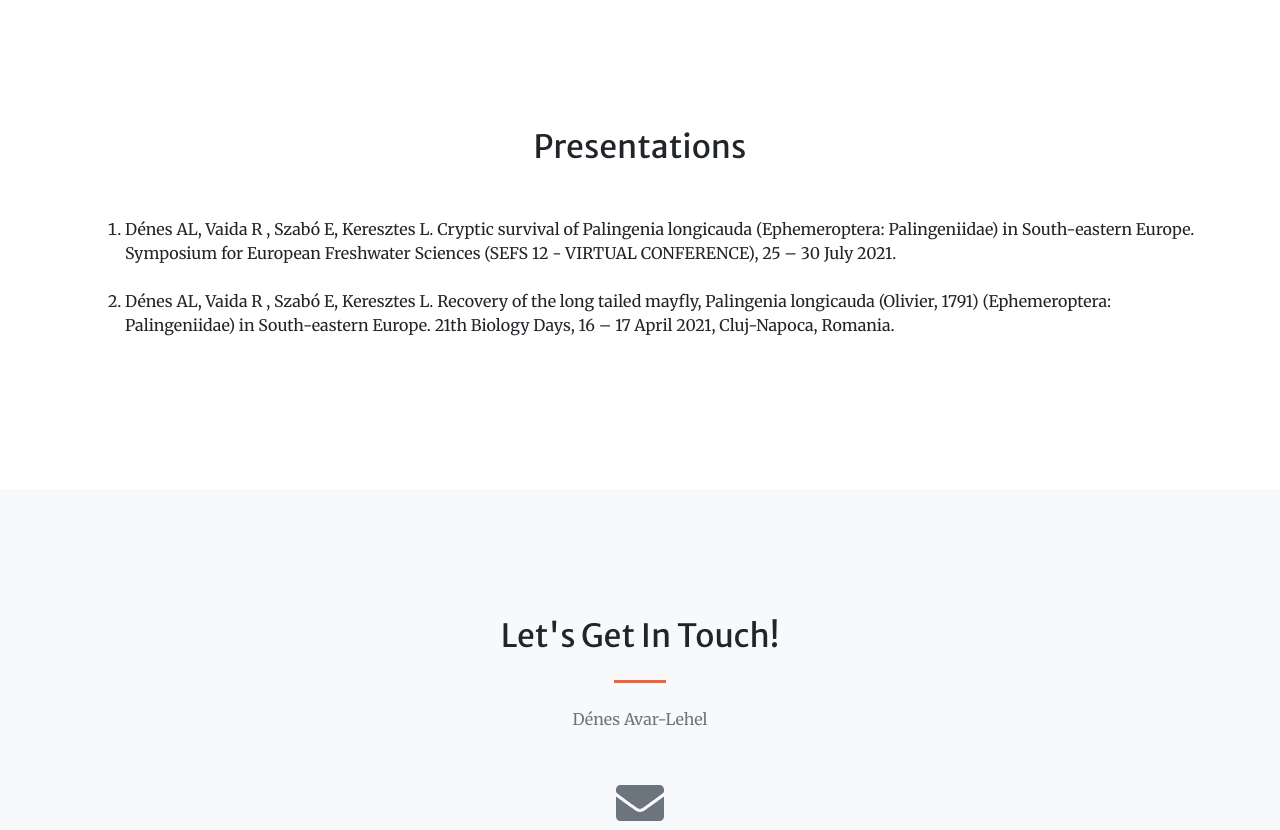
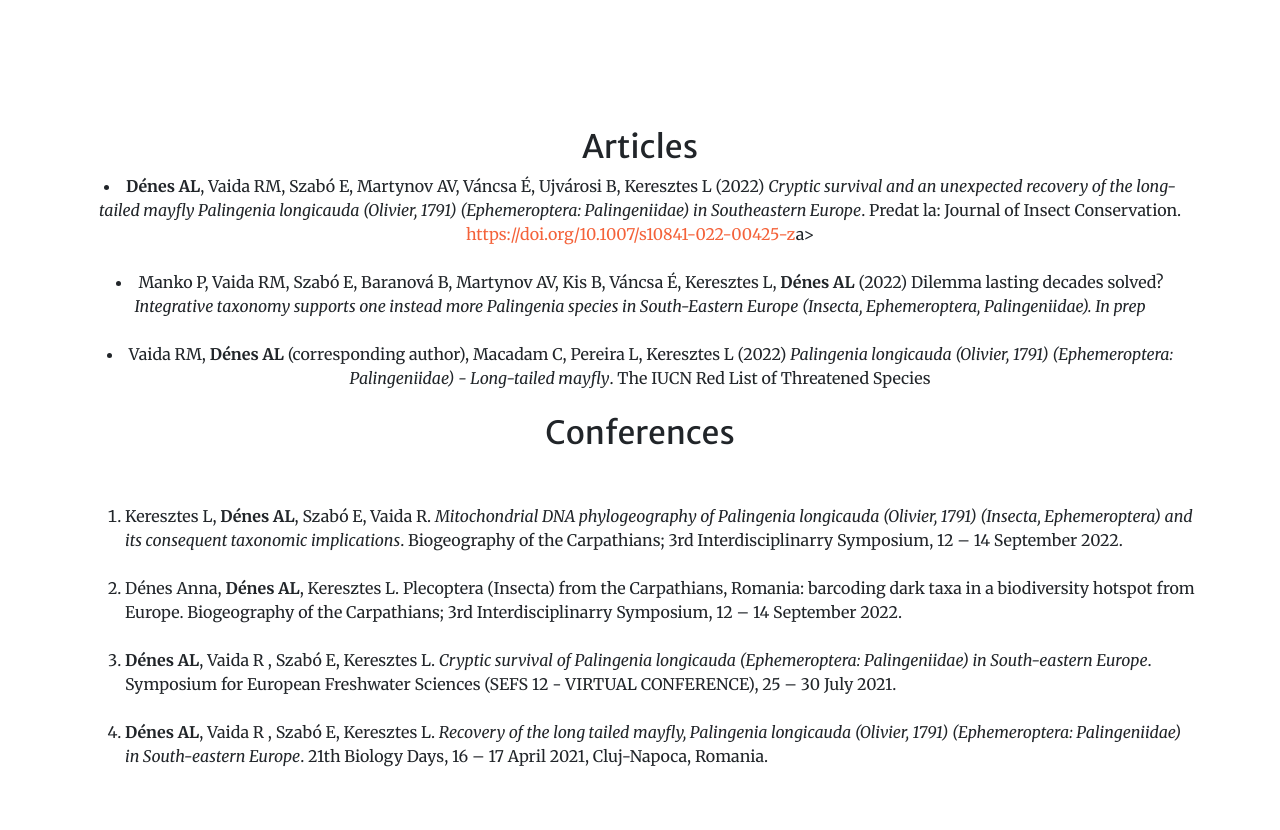
Before and after one commit to IREM-PD-2019-0829/IREM-PD-2019-0829.github.io, a plain HTML site: page index.html in a window 1280 px wide. Shown: the part 2860-3690 px from the top of the page. Drawn offline with nearby package versions, Linux system fonts and the light colour scheme.

Commit message:
Add files via upload
update index.html

```diff
--- a/index.html
+++ b/index.html
@@ -184,11 +184,17 @@ river ecosystems in hilly and plain regions. The project aims to assess the mole
             <div class="container">
                 <div class="row justify-content-center">
                     <div class="col-lg-12 text-center">
-                        <h2 class="text-black mt-0">Presentations</h2>
+                        <h2 class="text-black mt-0">Articles</h2>
+                            <li class="text-black mb-4"><strong>Dénes AL</strong>, Vaida RM, Szabó E, Martynov AV, Váncsa É, Ujvárosi B, Keresztes L (2022) <i>Cryptic survival and an unexpected recovery of the long-tailed mayfly Palingenia longicauda (Olivier, 1791) (Ephemeroptera: Palingeniidae) in Southeastern Europe</i>. Predat la: Journal of Insect Conservation. <a href="https://doi.org/10.1007/s10841-022-00425-z" target="_blank">https://doi.org/10.1007/s10841-022-00425-z</a>a></li>
+                            <li class="text-black mb-4">Manko P, Vaida RM, Szabó E, Baranová B, Martynov AV, Kis B, Váncsa É, Keresztes L, <strong>Dénes AL</strong> (2022) Dilemma lasting decades solved? <i>Integrative taxonomy supports one instead more Palingenia species in South-Eastern Europe (Insecta, Ephemeroptera, Palingeniidae). In prep</i></li>
+                            <li class="text-black mb-4">Vaida RM, <strong>Dénes AL</strong> (corresponding author), Macadam C, Pereira L, Keresztes L (2022) <i>Palingenia longicauda (Olivier, 1791) (Ephemeroptera: Palingeniidae) - Long-tailed mayfly</i>. The IUCN Red List of Threatened Species</li>
+                        <h2 class="text-black mt-0">Conferences</h2>
                         <hr class="divider light my-4" />
                         <ol class="text-left">
-                            <li class="text-black mb-4">Dénes AL, Vaida R , Szabó E, Keresztes L. Cryptic survival of Palingenia longicauda (Ephemeroptera: Palingeniidae) in South-eastern Europe. Symposium for European Freshwater Sciences (SEFS 12 - VIRTUAL CONFERENCE), 25 –  30 July 2021.</li>
-                            <li class="text-black mb-4">Dénes AL, Vaida R , Szabó E, Keresztes L. Recovery of the long tailed mayfly, Palingenia longicauda (Olivier, 1791) (Ephemeroptera: Palingeniidae) in South-eastern Europe. 21th Biology Days, 16 – 17 April 2021, Cluj-Napoca, Romania.</li>
+                            <li class="text-black mb-4">Keresztes L, <strong>Dénes AL</strong>, Szabó E, Vaida R. <i>Mitochondrial DNA phylogeography of Palingenia longicauda (Olivier, 1791) (Insecta, Ephemeroptera) and its consequent taxonomic implications</i>. Biogeography of the Carpathians; 3rd Interdisciplinarry Symposium, 12 – 14 September 2022.</li>
+                            <li class="text-black mb-4">Dénes Anna, <strong>Dénes AL</strong>, Keresztes L. <i></i>Plecoptera (Insecta) from the Carpathians, Romania: barcoding dark taxa in a biodiversity hotspot from Europe</i>. Biogeography of the Carpathians; 3rd Interdisciplinarry Symposium, 12 – 14 September 2022.</li>
+                            <li class="text-black mb-4"><strong>Dénes AL</strong>, Vaida R , Szabó E, Keresztes L. <i>Cryptic survival of Palingenia longicauda (Ephemeroptera: Palingeniidae) in South-eastern Europe</i>. Symposium for European Freshwater Sciences (SEFS 12 - VIRTUAL CONFERENCE), 25 –  30 July 2021.</li>
+                            <li class="text-black mb-4"><strong>Dénes AL</strong>, Vaida R , Szabó E, Keresztes L. <i>Recovery of the long tailed mayfly, Palingenia longicauda (Olivier, 1791) (Ephemeroptera: Palingeniidae) in South-eastern Europe</i>. 21th Biology Days, 16 – 17 April 2021, Cluj-Napoca, Romania.</li>
                         </ol>
                     </div>
 
```
